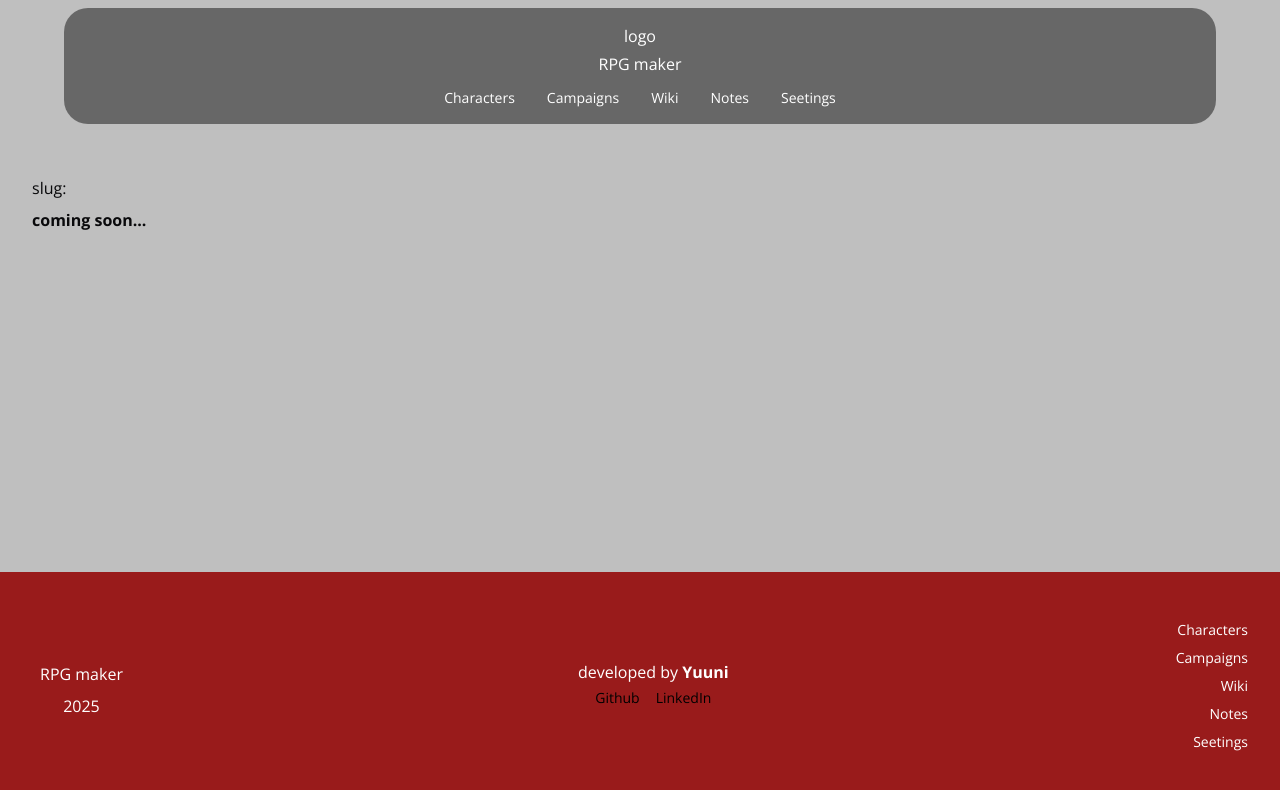
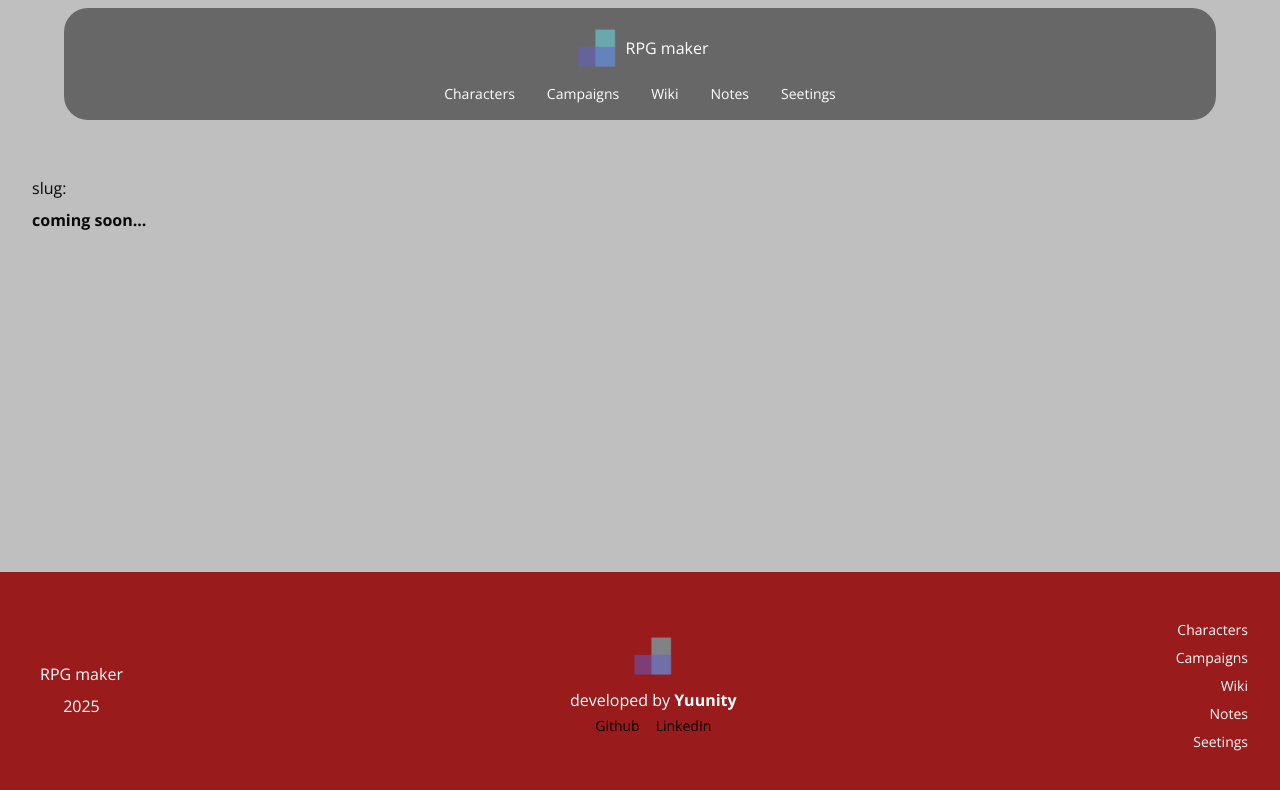
Before and after one commit to yujinishioka/rpg-manager, a Next.js app: page / in a window 1280 px wide. Shown: the top 790 px of the page. Built offline with nearby package versions, Linux system fonts and the light colour scheme.

Commit message:
feat: adicionando logo e favicon

```diff
--- a/components/global/Footer.tsx
+++ b/components/global/Footer.tsx
@@ -1,5 +1,7 @@
 import Link from "next/link";
-import FooterMenu from "../nav/FooterMenu";
+import Image from "next/image";
+import FooterMenu from "@/components/nav/FooterMenu";
+import logo from "@/public/logo-transparent.png";
 
 export default function Footer() {
   return (
@@ -11,7 +13,8 @@ export default function Footer() {
           <p>2025</p>
         </div>
         <div className="flex flex-col items-center md:order-2">
-          <p>developed by <span className="font-bold">Yuuni</span></p>
+          <Image src={logo} alt="logo Yuunity" className="w-[50px] h-full pb-2" />
+          <p>developed by <span className="font-bold">Yuunity</span></p>
           <div className="flex text-sm text-black">
             <Link href="https://github.com/yujinishioka" className="py-1 px-2 hover:text-blue-300">Github</Link>
             <Link href="https://www.linkedin.com/in/yuji-nishioka/" className="py-1 px-2 hover:text-blue-300">LinkedIn</Link>
--- a/components/global/Header.tsx
+++ b/components/global/Header.tsx
@@ -1,6 +1,8 @@
 import Link from "next/link";
+import Image from "next/image";
 import { ItemMenu } from "@/types";
 import Menu from "@/components/nav/Menu";
+import logo from "@/public/logo-transparent.png";
 
 export default function Header() {
   const menuItens: ItemMenu[] = [
@@ -15,8 +17,8 @@ export default function Header() {
     <>
       <div className="fixed w-[90vw] top-2 py-4 rounded-3xl bg-secondary/80">
         <div className="container flex items-center justify-between gap-3 text-white lg:flex-col">
-          <Link href="/" className="flex flex-col items-center gap-1">
-            <p>logo</p>
+          <Link href="/" className="flex items-center justify-center gap-1">
+            <Image src={logo} alt="logo Yuunity" className="w-[50px] h-full" />
             <p>RPG maker</p>
           </Link>
           <Menu items={menuItens} />
```
Also changed, not shown: public/logo-transparent.png (added), 1 other file (tests, documents, lock files or other folders).
